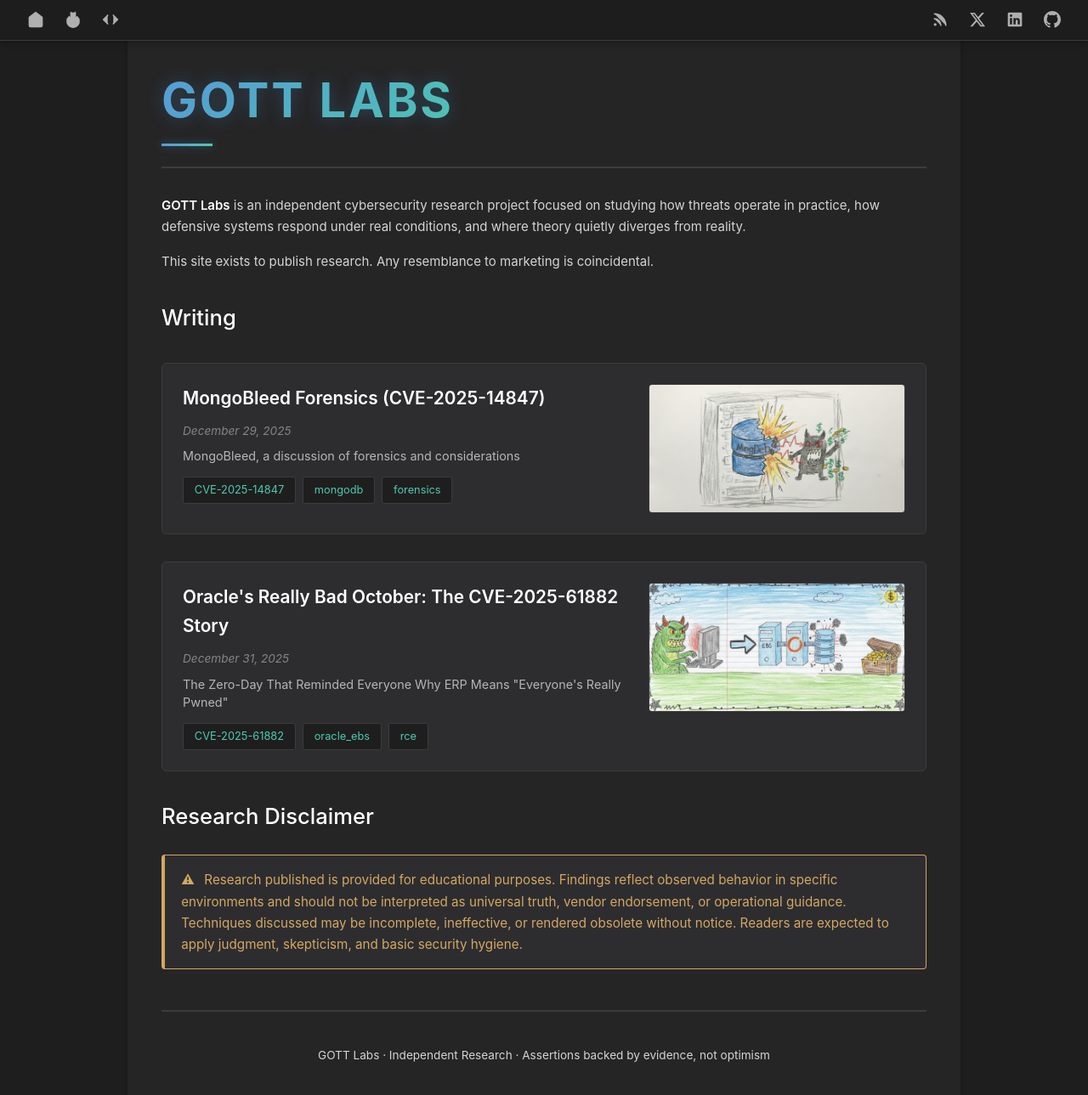
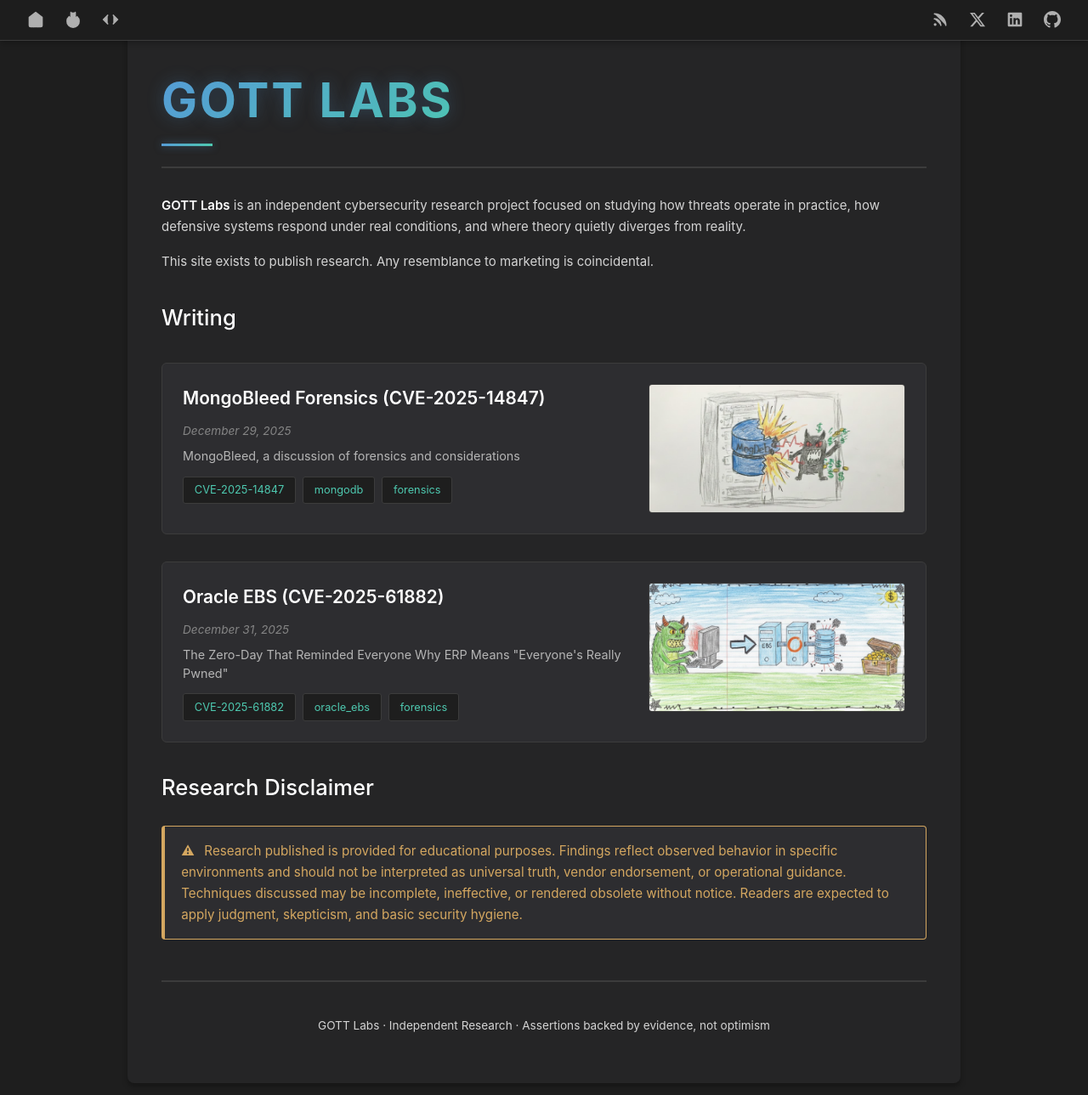
Before and after one commit to gottlabs/home, a Jekyll site: the page built from index.md, in a window 1280 px wide and 1341 px high. Shown: the top 1289 px of the window at 85% size. Built offline with Jekyll 4.4.1, drawn with Linux system fonts in a browser that asks for light colours.

Commit message:
Update index.md

```diff
--- a/index.md
+++ b/index.md
@@ -26,13 +26,13 @@ This site exists to publish research. Any resemblance to marketing is coincident
 
 <div class="research-post">
   <div class="post-content">
-    <h4><a href="{{ site.baseurl }}/2025/12/31/cve2025-61882">Oracle's Really Bad October: The CVE-2025-61882 Story</a></h4>
+    <h4><a href="{{ site.baseurl }}/2025/12/31/cve2025-61882">Oracle EBS (CVE-2025-61882)</a></h4>
     <span class="post-date">December 31, 2025</span>
     <p>The Zero-Day That Reminded Everyone Why ERP Means "Everyone's Really Pwned"</p>
     <div class="post-tags">
       <span class="tag">CVE-2025-61882</span>
       <span class="tag">oracle_ebs</span>
-      <span class="tag">rce</span>
+      <span class="tag">forensics</span>
     </div>
   </div>
   <div class="post-image">
```
